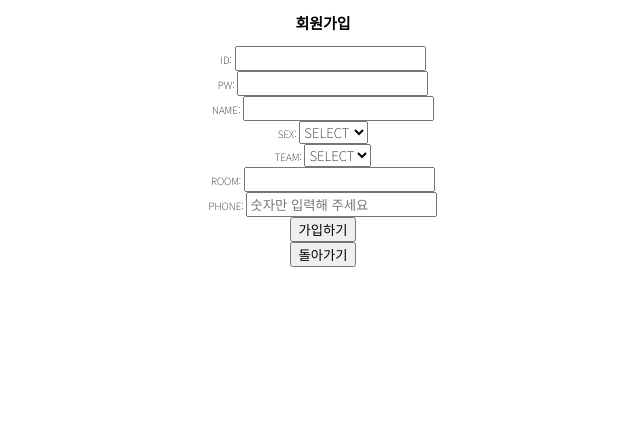
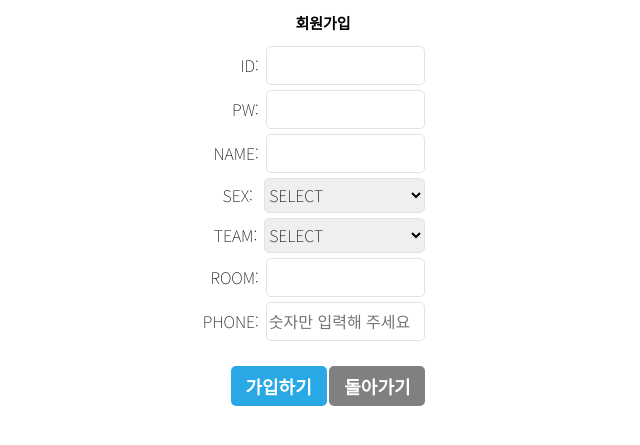
Before and after one commit to sententi-a/laundry-jungle, a Flask app: page /signup in a window 1280 px wide. Shown: the part 58-503 px from the top of the page, without its empty margins (325-965 px from the left). Run offline with Flask 2, Linux system fonts and the light colour scheme.

Commit message:
css update

```diff
--- a/static/main_style.css
+++ b/static/main_style.css
@@ -29,7 +29,8 @@ html {
 
 }
 
-.lgbtn{
+
+.lgbtn {
     font-size: 1.6rem;
     font-weight: 500;
 }
@@ -59,11 +60,13 @@ html {
     font-weight: 500;
     font-size: 2rem;
 }
-.machine-container{
+
+.machine-container {
     width: 40vw;
     justify-content: center;
     margin: 0 auto;
 }
+
 .container-body {
     display: grid;
     grid-template-columns: 1fr 1fr;
@@ -86,6 +89,7 @@ html {
     width: 15vw;
 
 }
+
 /*닫혀 있는 세탁기 이미지*/
 .closed-machine {
     padding-left: 40px;
@@ -176,15 +180,18 @@ html {
     background-color: white;
     border-radius: 10px;
 }
-.modal_box > h3 {
+
+.modal_box>h3 {
     font-size: 2rem;
     margin: 15px;
     margin-top: 25px;
 }
-.modal_box > h5 {
+
+.modal_box>h5 {
     font-size: 1.8rem;
     margin: 0;
 }
+
 .modal_box>p {
     font-size: 1.6rem;
     margin: 5px auto;
@@ -205,10 +212,12 @@ html {
 #modal3 {
     display: none;
 }
+
 .modal-btn-wrap {
     margin: 0 auto;
 }
-.modal-btn-wrap-open{
+
+.modal-btn-wrap-open {
     display: flex;
     justify-content: center;
     /* grid-template-columns: 1fr 1fr; */
@@ -217,15 +226,15 @@ html {
 
 }
 
-.modal-btn-wrap-close{
-    display:flex;
+.modal-btn-wrap-close {
+    display: flex;
     justify-content: center;
     /* grid-template-columns: 1fr 1fr 1fr; */
     margin: 10px auto;
     margin-bottom: 20px;
 }
 
-.modal-btn-open{
+.modal-btn-open {
     width: 6vw;
     height: 4vh;
     font-size: 1.8rem;
@@ -235,7 +244,8 @@ html {
     border-radius: 10px;
     border: none;
 }
-.modal-btn-close{
+
+.modal-btn-close {
     width: 6vw;
     height: 4vh;
     font-size: 1.8rem;
@@ -245,10 +255,12 @@ html {
     border-radius: 10px;
     border: none;
 }
-.modal-btn-open:hover{
+
+.modal-btn-open:hover {
     filter: brightness(85%);
 }
-.modal-btn-close:hover{
+
+.modal-btn-close:hover {
     filter: brightness(85%);
 }
 
@@ -263,14 +275,15 @@ html {
 }
 
 /***signin.html***/
-.signin-wrapper{
+.signin-wrapper {
     justify-content: center;
     text-align: center;
 }
 
-.form-wrapper > h2{
+.form-wrapper>h2 {
     font-size: 2.4rem;
 }
+
 .form-wrapper {
     justify-content: center;
     border: solid 2px #1ccb6e;
@@ -278,51 +291,94 @@ html {
     width: 40%;
     margin: 30px auto;
     margin-bottom: 0;
-    padding:20px;
+    padding: 20px;
     padding-top: 0px;
     background-color: #f0fff7;
 }
 
-.input-wrapper{
+.input-wrapper {
     vertical-align: middle;
 }
 
-#id-input{
+#id-input {
     font-size: 1.6rem;
     width: 12vw;
+    min-width: 100px;
     height: 35px;
     border: solid 1px #e3e3e3;
     border-radius: 5px;
 }
 
-#pw-input{
+#pw-input {
     font-size: 1.6rem;
     width: 12vw;
+    min-width: 100px;
     height: 35px;
     border: solid 1px #e3e3e3;
     border-radius: 5px;
+
 }
-.signin-btn{
+
+.signin-btn {
     margin-top: 20px;
     font-size: 1.8rem;
     font-weight: 600;
     width: 12vw;
+    min-width: 100px;
     height: 40px;
     background-color: #1ccb6e;
     border: transparent;
     border-radius: 5px;
     color: white;
 }
-.signup-wrapper{
+
+.signup-wrapper {
     margin: 0 auto;
     padding: 0;
 }
 
-.signup-btn{
+.signup-btn {
     border: transparent;
     border-radius: 5px;
     font-size: 1.8rem;
     font-weight: 600;
     width: 12vw;
+    min-width: 100px;
     height: 40px;
 }
+
+#signup-box {
+    float: right;
+    margin-right: 30%;
+}
+
+#signup-button {
+    width: 96px;
+    margin-top: 20px;
+    font-size: 1.8rem;
+    font-weight: 600;
+    height: 40px;
+    background-color: #28a9e6;
+    border: transparent;
+    border-radius: 5px;
+    color: white;
+}
+
+#label-box {
+    font-size: 1.6rem;
+}
+
+.signup-wrapper {
+    width: 40%;
+}
+
+#singnup-input {
+    font-size: 1.6rem;
+    width: 12vw;
+    min-width: 100px;
+    height: 35px;
+    border: solid 1px #e3e3e3;
+    border-radius: 5px;
+    margin-bottom: 5px;
+    margin-left: 7px;
+}
--- a/templates/signup.html
+++ b/templates/signup.html
@@ -2,29 +2,43 @@
 {% block title %}회원가입{% endblock %}
 {% block content %}
 <h2>회원가입</h2>
-<div>
+<div class="signup-wrapper">
     <form action="/signup" method="POST">
-		<div>ID: <input type="text" name="user_id"/></div>
-		<div>PW: <input type="password" name="password"/></div>
-        <div>NAME: <input type="text" name="username"/></div>
-        <div>SEX:
-            <select name="sex">
+        <div id="signup-box"><label id="label-box" for="ID:">ID:<input id="singnup-input" type="text"
+                    name="user_id" /></label></div>
+        <div id="signup-box"><label id="label-box" for="PW:">PW:<input id="singnup-input" type="password"
+                    name="password" /></label>
+        </div>
+        <div id="signup-box"><label id="label-box" for="NAME:">NAME:<input id="singnup-input" type="text"
+                    name="username" /></label>
+        </div>
+        <div id="signup-box">
+            <label id="label-box" for="SEX:">
+                SEX: <select id="singnup-input" style="width: 12.6vw;" name="sex">
                     <option value="">SELECT</option>
                     <option value="male">MALE</option>
                     <option value="female">FEMALE</option>
                 </select>
+            </label>
         </div>
-        <div>TEAM:
-            <select name="team">
+        <div id="signup-box">
+            <label id="label-box" for="TEAM:">
+                TEAM:<select id="singnup-input" style="width: 12.6vw;" name="team">
                     <option value="">SELECT</option>
                     <option value="male">RED</option>
                     <option value="female">BLUE</option>
                 </select>
+            </label>
         </div>
-        <div>ROOM: <input type="text" name="room"/></div>
-        <div>PHONE: <input type="text" name="phone" placeholder="숫자만 입력해 주세요"/></div>
-		<div><button type="submit">가입하기</button></div>
+        <div id="signup-box"><label id="label-box" for="ROOM:">ROOM:<input id="singnup-input" type="text"
+                    name="room" /></label></div>
+        <div id="signup-box"><label id="label-box" for="PHONE:">PHONE:<input id="singnup-input" type="text" name="phone"
+                    placeholder="숫자만 입력해 주세요" /></label></div>
+        <div id="signup-box">
+            <button id="signup-button" type="submit">가입하기</button>
+            <a href="/"><button id="signup-button" style="background-color:grey" type="button">돌아가기</button></a>
+        </div>
     </form>
-	<div><a href="/"><button type="button">돌아가기</button></a></div>
+
 </div>
 {% endblock %}
```
Lines whose indentation alone changed are shown as unchanged.
